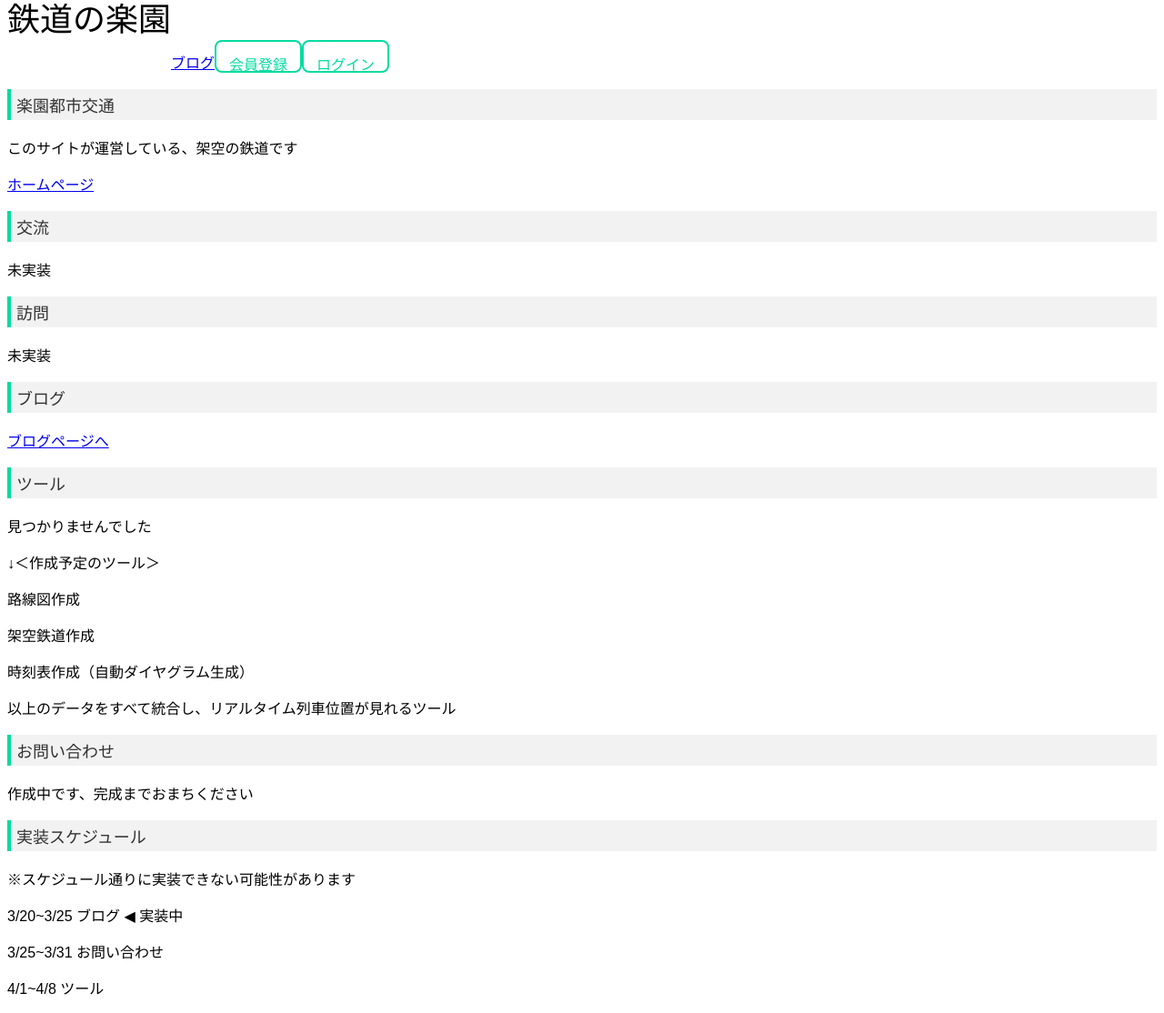
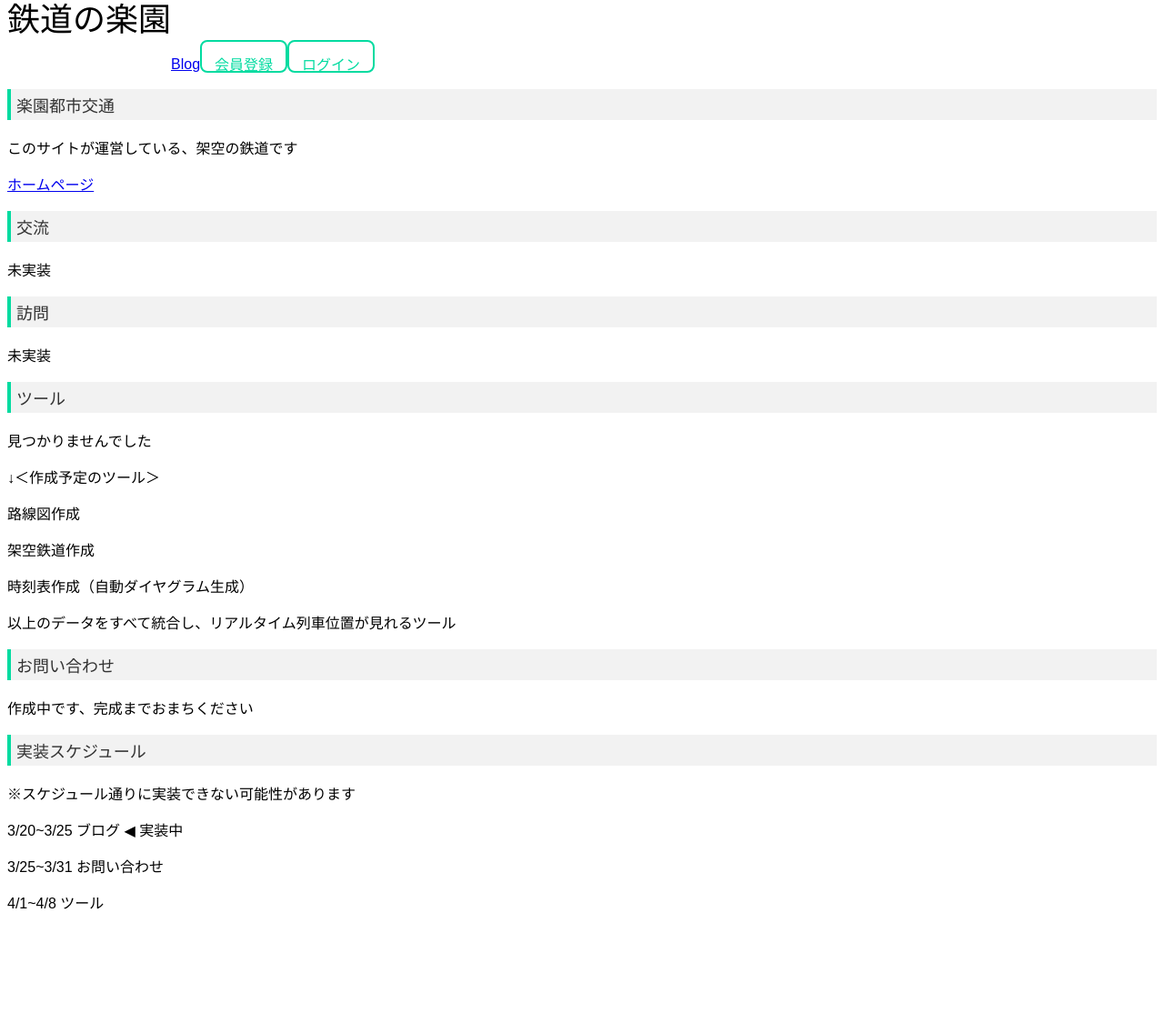
Before and after one commit to trainparadise/trainparadise, a Jekyll site: the page index.html, which Jekyll copies as it is, in a window 1280 px wide. Shown: the whole page at 91% size. Built offline with Jekyll 4.4.1, drawn with Linux system fonts in a browser that asks for light colours; after the commit the page ends 1020 px from its top, so only the background shows below that.

Commit message:
Update index.html

```diff
--- a/index.html
+++ b/index.html
@@ -43,7 +43,7 @@
     <body>
         <div class="titlearea">
             <p class="title">鉄道の楽園</p>
-            <a href="blog">ブログ</a>
+            <a href="blog">Blog</a>
             <button type="button">会員登録</button>
             <button type="button">ログイン</button>
         </div>
@@ -57,9 +57,6 @@
 
         <p class="subtitle">訪問</p>
         <p>未実装</p>
-
-        <p class="subtitle">ブログ</p>
-        <a href="blog">ブログページへ</a>
 
         <p class="subtitle">ツール</p>
         <p>見つかりませんでした</p>
```
